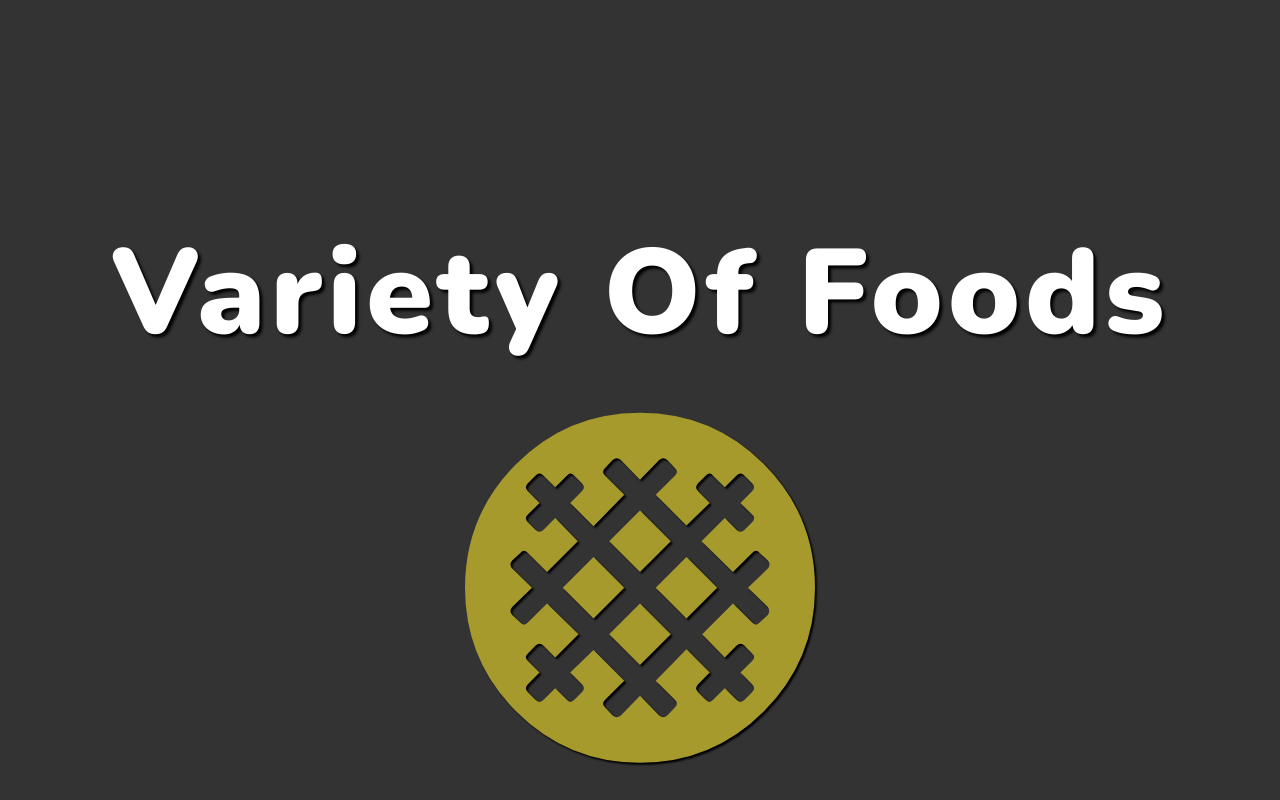
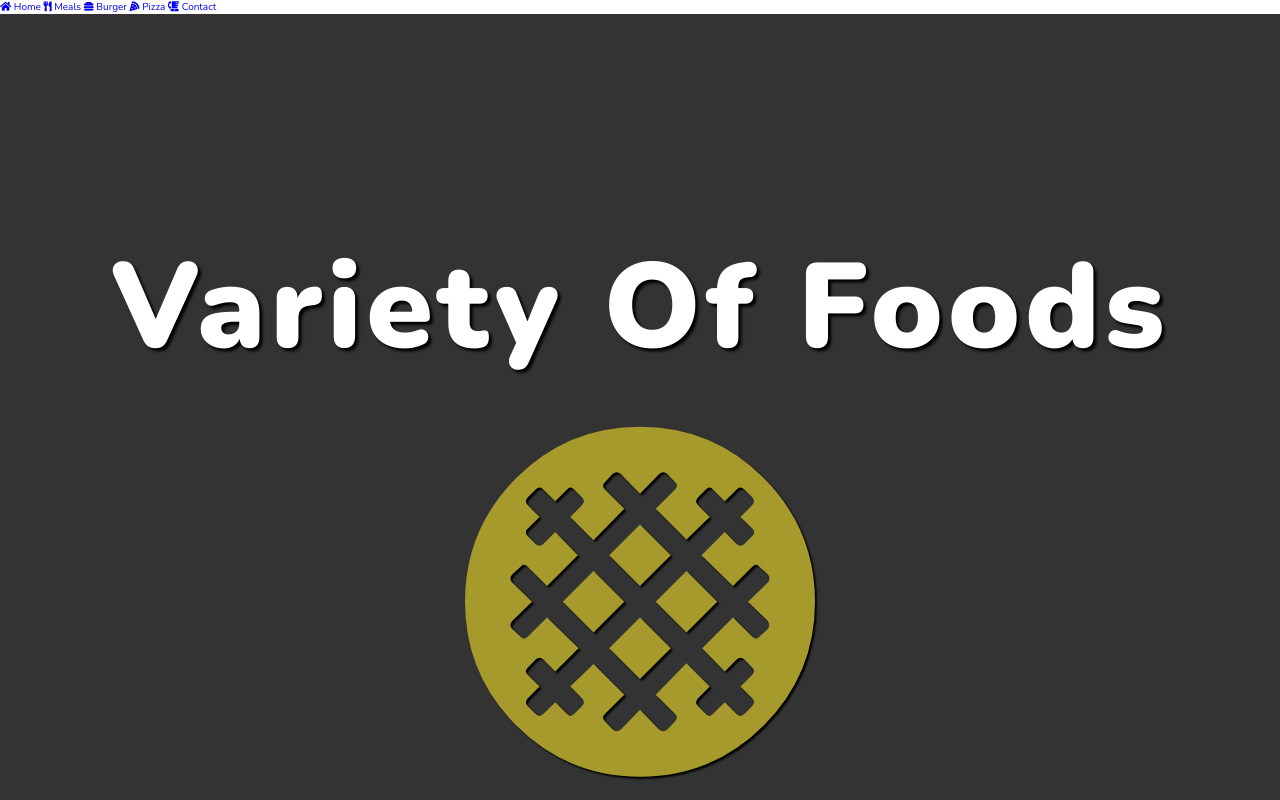
Before and after one commit to Ivanova24/Pets, a plain HTML site: page Starter Files/index.html in a window 1280 px wide. Shown: the top 800 px of the page. Drawn offline with nearby package versions, Linux system fonts and the light colour scheme.

Commit message:
Create and Style Fixed Navbar

```diff
--- a/Starter Files/index.html
+++ b/Starter Files/index.html
@@ -16,6 +16,35 @@
     />
   </head>
   <body>
+
+    <!-- Navbar -->
+    <nav class="navbar target change">
+      <a href="#" class="navbar-link">
+        <i class="fas fa-home"></i>
+        <span>Home</span>
+      </a>
+      <a href="#" class="navbar-link">
+        <i class="fas fa-utensils"></i>
+        <span>Meals</span>
+      </a>
+      <a href="#" class="navbar-link">
+        <i class="fas fa-hamburger"></i>
+        <span>Burger</span>
+      </a>
+      <a href="#" class="navbar-link">
+        <i class="fas fa-pizza-slice"></i>
+        <span>Pizza</span>
+      </a>
+      <a href="#" class="navbar-link">
+        <i class="fas fa-blender-phone"></i>
+        <span>Contact</span>
+      </a>
+    </nav>
+    <div class="menu target change"></div>
+    <!-- End of Navbar -->
+
+
+
     <div class="container">
       <!-- Section 1 -->
       <section class="section-1">
```
